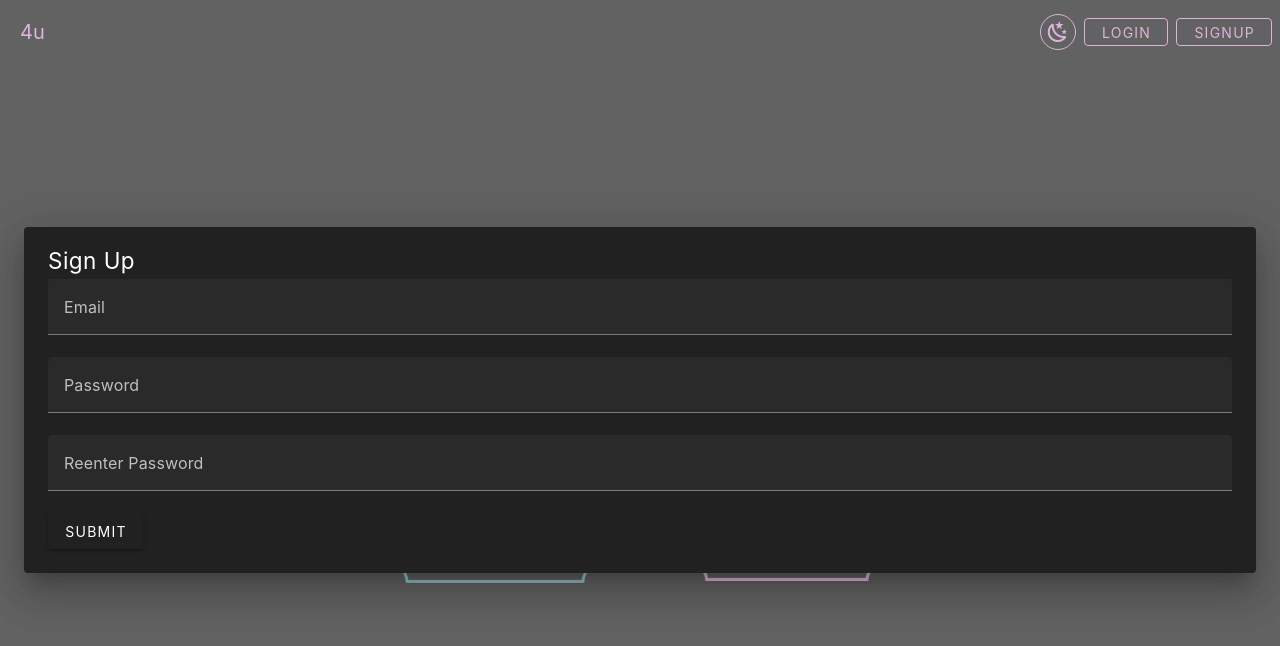
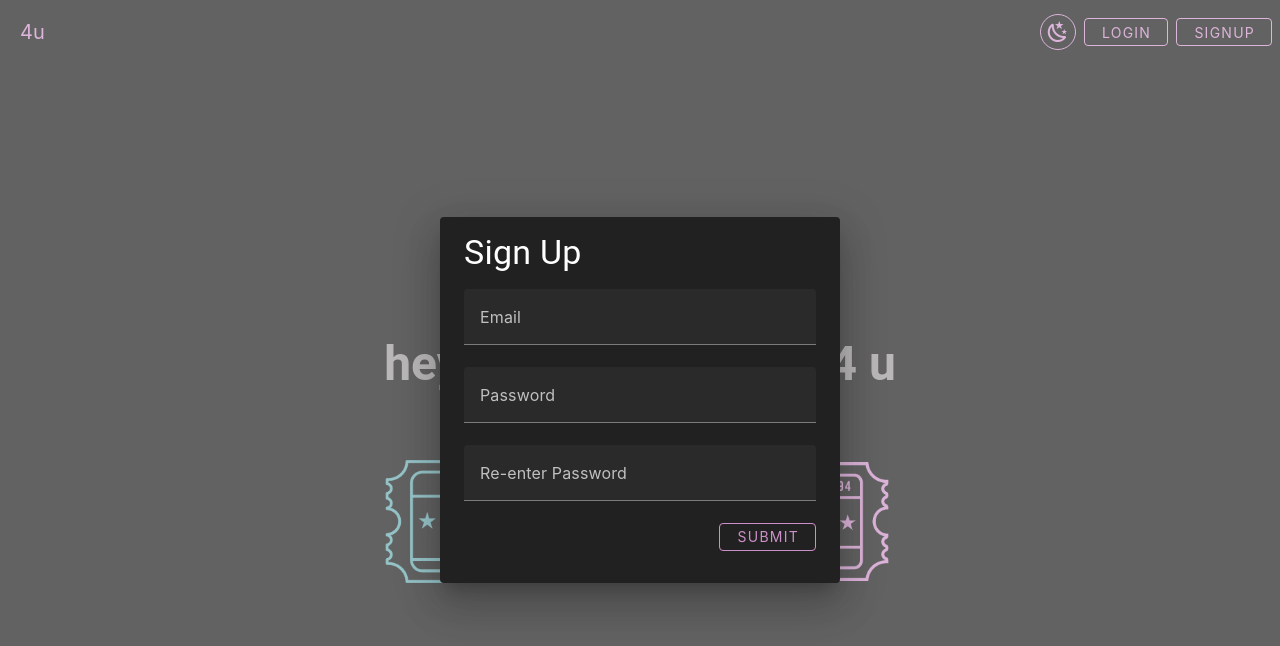
Before and after one commit to tiirent/voucher, a Vue app in the folder client/: page / in a window 1280 px wide. Both pictures are taken after a click on the button "SIGNUP". Shown: the top 646 px of the page. Built offline with nearby package versions, Linux system fonts and the light colour scheme; no server answers.

Commit message:
style signup

```diff
--- a/client/src/components/SignupDialog.vue
+++ b/client/src/components/SignupDialog.vue
@@ -64,14 +64,16 @@ const handleSignup = async () => {
 </script>
 
 <template>
-  <v-dialog :model-value="props.showDialog" @update:model-value="emit('update:showDialog', $event)">
+  <v-dialog width="400" :model-value="props.showDialog" @update:model-value="emit('update:showDialog', $event)">
     <v-card>
       <v-card-text>
-        <h2>Sign Up</h2>
+        <h2 class="text-h4 mb-4">Sign Up</h2>
         <v-text-field v-model="email" label="Email" type="email" :error="emailError"></v-text-field>
         <v-text-field v-model="password" label="Password" type="password" :error="passwordError"></v-text-field>
-        <v-text-field v-model="confirmPassword" label="Reenter Password" type="password" :error="confirmPasswordError"></v-text-field>
-        <v-btn @click="handleSignup">Submit</v-btn>
+        <v-text-field v-model="confirmPassword" label="Re-enter Password" type="password" :error="confirmPasswordError"></v-text-field>
+        <div class="d-flex justify-end">
+          <v-btn color="primary" variant="outlined" class="mb-2" density="comfortable" @click="handleSignup">Submit</v-btn>
+        </div>
         <p v-if="errorMessage" style="color: red;">{{ errorMessage }}</p>
         <p v-if="successMessage" style="color: green;">{{ successMessage }}</p>
       </v-card-text>
```
